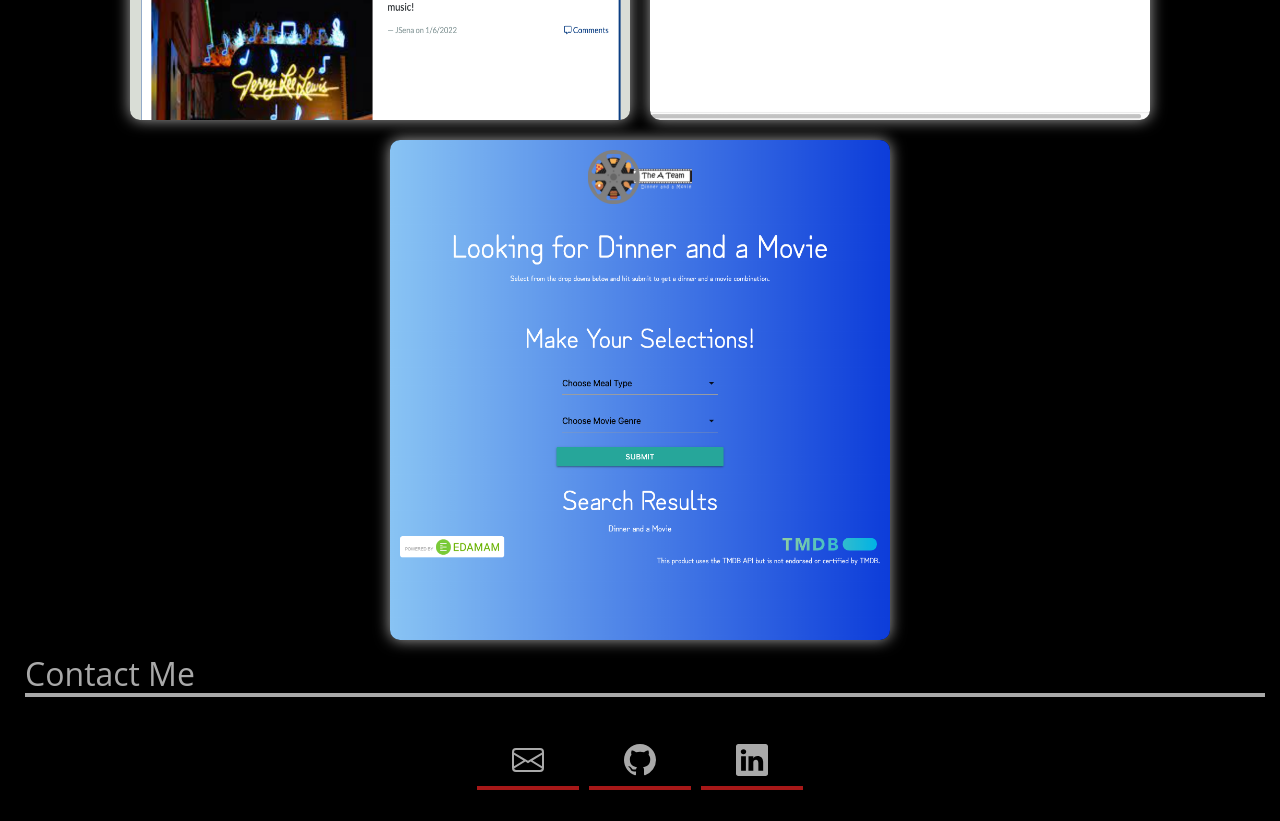
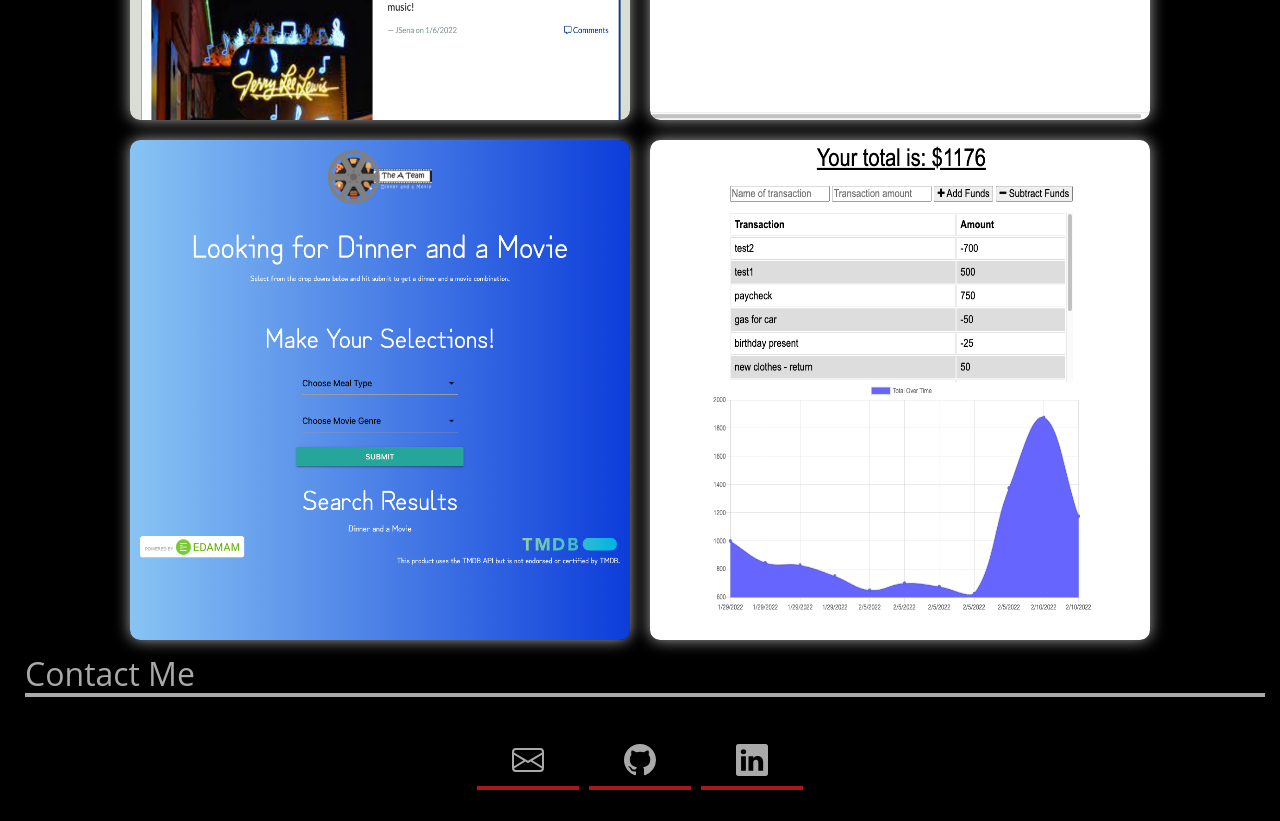
Before and after one commit to adamjfield/AdamField-Portfolio, a React (Create React App) app: page /Portfolio/portfolio in a window 1280 px wide. Shown: the part 1160-1981 px from the top of the page. Built offline with nearby package versions, Linux system fonts and the light colour scheme.

Commit message:
added project

```diff
--- a/src/components/Modal/index.js
+++ b/src/components/Modal/index.js
@@ -18,7 +18,7 @@ function Modal({ onClose, currentProject }) {
         <h3 className='modalTitle'>{name}</h3>
         <XSquare className='modal-x' onClick={onClose} />
         <img
-          src={require(`../../assets/images/${file}.png`)}
+          src={require(`../../assets/images/projects/${file}.png`)}
           alt={file}
           className='modalImg'
         />
--- a/src/components/Portfolio/index.js
+++ b/src/components/Portfolio/index.js
@@ -50,6 +50,15 @@ function Portfolio() {
       github: 'https://github.com/adamjfield/DinnerAndAMovie',
       link: 'https://adamjfield.github.io/DinnerAndAMovie/',
     },
+    {
+      name: 'Budget Tracker',
+      file: 'budget-tracker',
+      description:
+        'This is a progressive web application that allows a user to track their budget. This is a simple application that give the user the ability to add and subtract funds. This application utilizes service worker and indexedDB to allow the user to track their transactions even when offline.',
+      tech: ['MongoDB, ', 'IndexedDB, ', 'Service Workers'],
+      github: 'https://github.com/adamjfield/Budget-Tracker',
+      link: 'https://budget-tracker-0101.herokuapp.com/',
+    },
   ]);
 
   const toggleModal = (project, i) => {
```
Also changed, not shown: src/assets/images/projects/budget-tracker.png (added).
